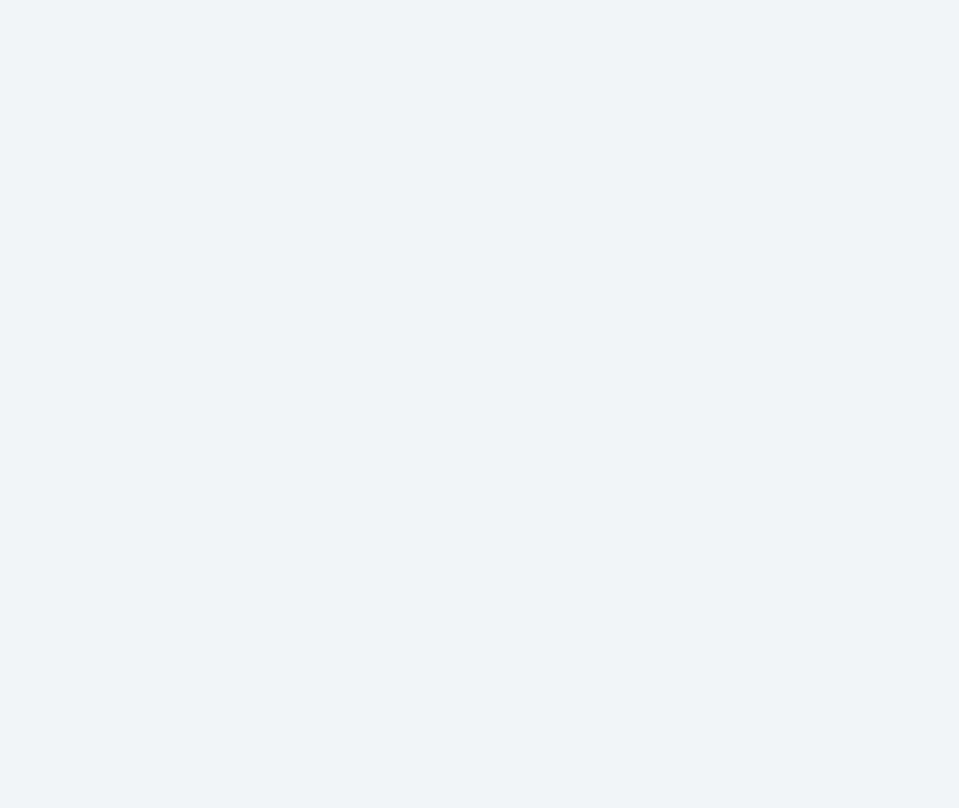
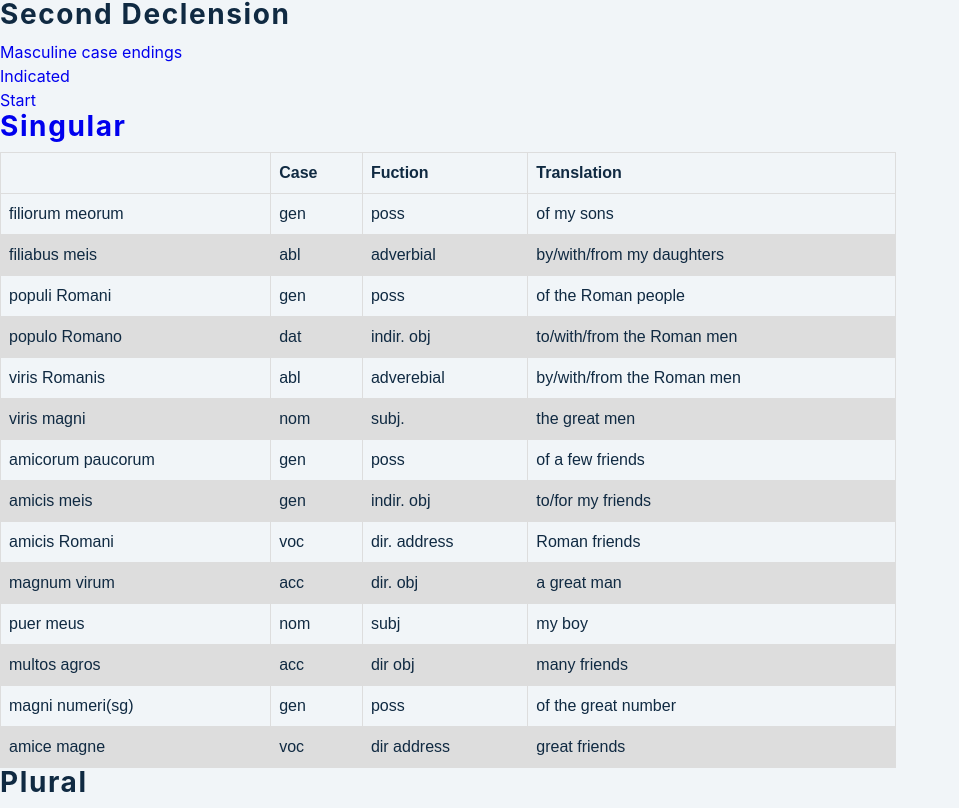
Before and after one commit to lauchRocke/flashcard, a React (Create React App) app: page /grammatica/indicated in a window 1280 px wide. Before the commit this address had no page. Shown: the whole page, without its empty margins (0-959 px from the left). Built offline with nearby package versions, Linux system fonts and the light colour scheme.

Commit message:
added Indicated

```diff
--- a/src/App.js
+++ b/src/App.js
@@ -14,6 +14,7 @@ import Ending from './componets/Grammatica/Ending';
 import About from './componets/About/About';
 
 import Singular from './componets/Grammatica/Singular';
+import Indicated from './componets/Grammatica/Indicated';
 
 function App() {
   return (
@@ -25,7 +26,7 @@ function App() {
       </Route>
       <Route path="grammatica" element={<Grammatica />}>
         <Route path="ending" element={<Ending />} />
-        <Route path="singular" element={<Singular />}/>
+        <Route path="indicated" element={<Indicated />}/>
       </Route>
     </Routes>
   );
--- a/src/componets/Grammatica/Grammatica.jsx
+++ b/src/componets/Grammatica/Grammatica.jsx
@@ -1,19 +1,19 @@
-import React from 'react'
-import { Outlet, Link } from "react-router-dom";
-import Ending
- from './Ending';
+import React from 'react';
+import { Outlet, Link } from 'react-router-dom';
+import Ending from './Ending';
 function Grammatica() {
   return (
     <div>
       <h3>Second declension</h3>
 
-        <Link to="/grammatica/ending">Masculine case endings</Link>
-        <br/>
-        <Link to="/grammatica/starts">Start</Link>
-
+      <Link to="/grammatica/ending">Masculine case endings</Link>
+      <br />
+      <Link to="/grammatica/indicated">Indicated</Link>
+      <br />
+      <Link to="/grammatica/starts">Start</Link>
       <Outlet />
     </div>
-  )
+  );
 }
 
-export default Grammatica
+export default Grammatica;
--- /dev/null
+++ b/src/componets/Grammatica/Indicated.jsx
@@ -0,0 +1,118 @@
+import React from 'react'
+import { Outlet, Link } from "react-router-dom";
+
+function Indicated() {
+  return (
+    <div>
+        <h3><Link to="/grammatica/singular">Singular</Link></h3>
+
+        <table>
+  <thead>
+    <tr>
+    <th></th>
+      <th>Case</th>
+      <th>Fuction</th>
+      <th>Translation</th>
+    </tr>
+   </thead>
+   <tbody>
+     <tr>
+       <td>filiorum meorum</td>
+       <td>gen</td>
+       <td>poss</td>
+       <td>of my sons</td>
+     </tr>
+     <tr>
+        <td>filiabus meis</td>
+       <td>abl</td>
+        <td>adverbial</td>
+       <td>by/with/from my daughters</td>
+
+     </tr>
+     <tr>
+        <td>populi Romani</td>
+       <td>gen</td>
+       <td>poss</td>
+       <td>of the Roman people</td>
+
+     </tr>
+     <tr>
+        <td>populo Romano</td>
+        <td>dat</td>
+        <td>indir. obj</td>
+        <td>to/with/from the Roman men</td>
+     </tr>
+     <tr>
+        <td>viris Romanis</td>
+        <td>abl</td>
+        <td>adverebial</td>
+        <td>by/with/from the Roman men</td>
+     </tr>
+
+     <tr>
+        <td>viris magni</td>
+        <td>nom</td>
+        <td>subj.</td>
+        <td>the great men</td>
+     </tr>
+     <tr>
+        <td>amicorum paucorum</td>
+        <td>gen</td>
+        <td>poss</td>
+        <td>of a few friends</td>
+     </tr>
+     <tr>
+        <td>amicis meis</td>
+        <td>gen</td>
+        <td>indir. obj</td>
+        <td>to/for my friends</td>
+     </tr>
+     <tr>
+        <td>amicis Romani</td>
+        <td>voc</td>
+        <td>dir. address</td>
+        <td>Roman friends</td>
+     </tr>
+     <tr>
+        <td>magnum virum</td>
+        <td>acc</td>
+        <td>dir. obj</td>
+        <td>a great man</td>
+     </tr>
+     <tr>
+        <td>puer meus</td>
+        <td>nom </td>
+        <td>subj</td>
+        <td>my boy</td>
+     </tr>
+     <tr>
+        <td>multos agros</td>
+        <td>acc</td>
+        <td>dir obj</td>
+        <td>many friends</td>
+     </tr>
+     <tr>
+        <td>magni numeri(sg)</td>
+        <td>gen</td>
+        <td>poss</td>
+        <td>of the great number</td>
+     </tr>
+     <tr>
+        <td>amice magne</td>
+        <td>voc</td>
+        <td>dir address</td>
+        <td>great friends</td>
+     </tr>
+
+
+  </tbody>
+</table>
+        <h3>Plural</h3>
+
+
+
+    </div>
+  )
+}
+
+export default Indicated
--- a/src/componets/Grammatica/Singular.jsx
+++ b/src/componets/Grammatica/Singular.jsx
@@ -35,7 +35,7 @@ function Singular() {
             type="button"
             className="filter-btn"
 
-            onClick={shouldAddEventHandler ? "<Case items={menuItems}/>" : ''}
+            onClick={shouldAddEventHandler ? <Case items={menuItems}/> : ''}
           >
             Case
           </button>
```
Also changed, not shown: src/componets/Exercitationes/C/TransfromSgPl.jsx (added, +58 -0 lines), src/componets/Exercitationes/D/TransformNomGen.jsx (added, +57 -0 lines).
